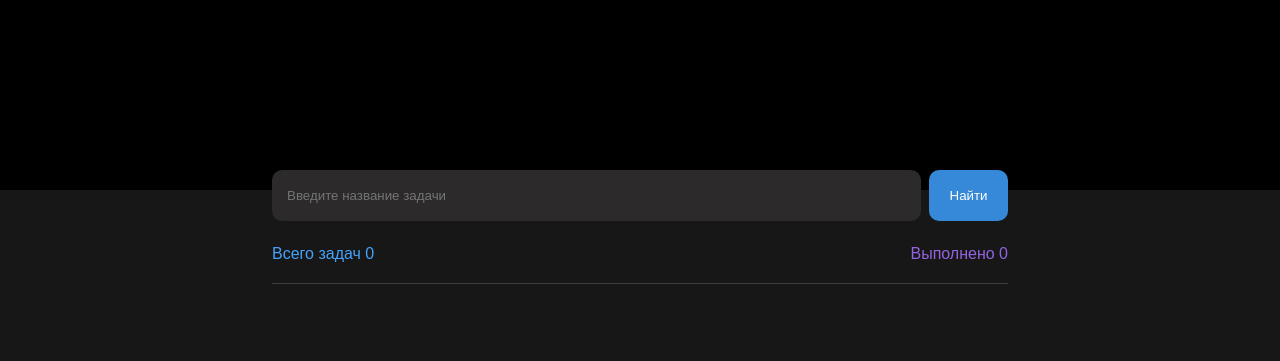
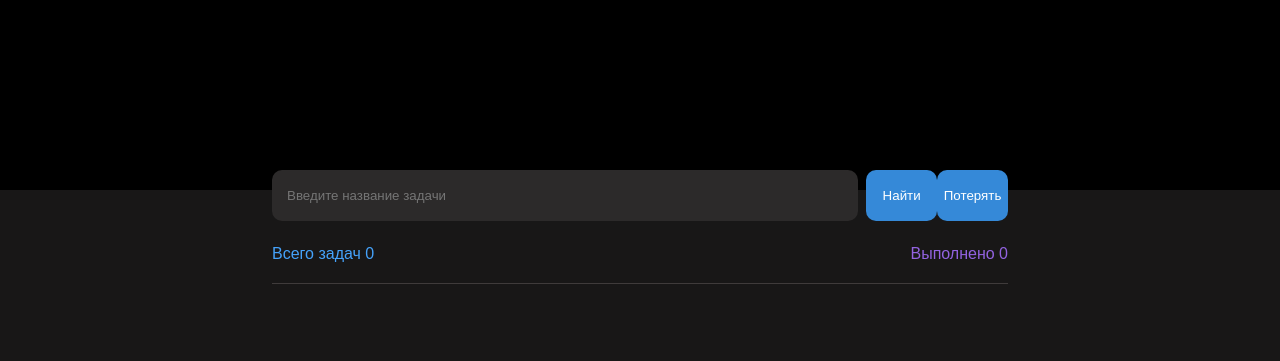
Before and after one commit to Iossi/Codesandbox, a website built with Parcel: page src/index.html in a window 1280 px wide. Shown: the part 10-371 px from the top of the page. Built offline with nearby package versions, Linux system fonts and the light colour scheme.

Commit message:
NewButton

```diff
--- a/src/index.html
+++ b/src/index.html
@@ -1,5 +1,6 @@
 <!DOCTYPE html>
 <html>
+
 <head>
   <title>Parcel Sandbox</title>
   <meta charset="UTF-8" />
@@ -11,14 +12,10 @@
     <div class="block"></div>
     <div class="content">
       <div class="inputWrapper">
-          <input
-            class="style-input"
-            type="text"
-            placeholder="Введите название задачи"
-            size="100"
-          />
+        <input class="style-input" type="text" placeholder="Введите название задачи" size="100" />
 
         <button class="style-button">Найти</button>
+        <button class="style-button">Потерять</button>
       </div>
       <div class="countersText">
         <p class="totalTasks" style="color: rgb(69, 162, 250);">
@@ -39,4 +36,5 @@
   </div>
   <script src="script.js"></script>
 </body>
+
 </html>
```
Lines whose indentation alone changed are shown as unchanged.
